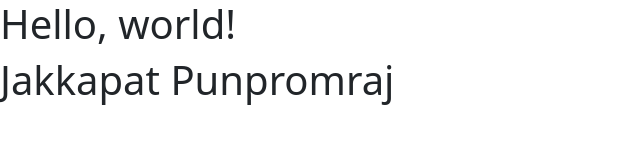
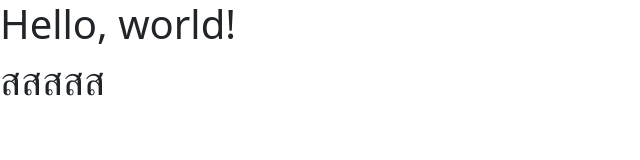
Before and after one commit to PunJakkapat/Web_HTML, a plain HTML site: page index.HTML in a window 1280 px wide. Shown: the whole page, without its empty margins (0-640 px from the left). Drawn offline with nearby package versions, Linux system fonts and the light colour scheme.

Commit message:
first commit

```diff
--- a/index.HTML
+++ b/index.HTML
@@ -8,7 +8,7 @@
   </head>
   <body>
     <h1>Hello, world!</h1>
-    <h1>Jakkapat Punpromraj</h1>
+    <h1>สสสสส</h1>
     <script src="https://cdn.jsdelivr.net/npm/bootstrap@5.3.3/dist/js/bootstrap.bundle.min.js" integrity="sha384-YvpcrYf0tY3lHB60NNkmXc5s9fDVZLESaAA55NDzOxhy9GkcIdslK1eN7N6jIeHz" crossorigin="anonymous"></script>
   </body>
 </html>
```
